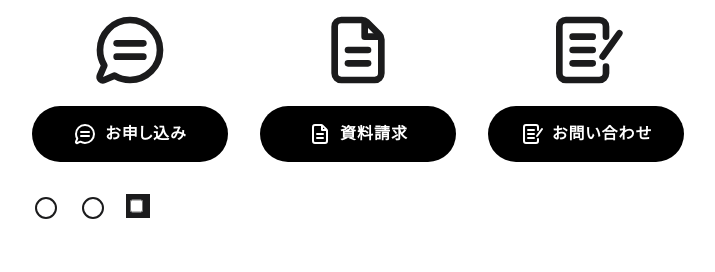
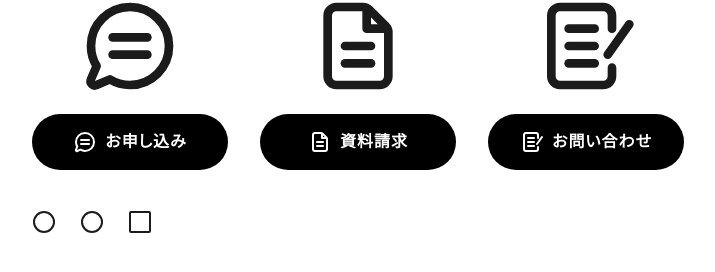
Before and after one commit to tarojono/ctaicon_test, a plain HTML site: page index.html in a window 1280 px wide. Shown: the part 330-602 px from the top of the page, without its empty margins (282-997 px from the left). Drawn offline with nearby package versions, Linux system fonts and the light colour scheme; a web font is replaced by a local one.

Commit message:
Add files via upload

```diff
--- a/style.css
+++ b/style.css
@@ -124,8 +124,8 @@ h5{
 }
 
 .button-L{
-  width: 80px;
-  height: 80px;
+  width: 104pxpx;
+  height: 104px;
 
 }
 
@@ -162,18 +162,20 @@ h5{
 
 .control-group{
   display: flex;
-  align-items: flex-start;
-  justify-content: flex-start;
-  gap: 23px;
+  align-items: center;
+  justify-content: center;
+  margin-top: 8px;
+  height: 24px;
+  gap: 24px;
 }
 
 .radio-container {
-  display: flex;
   position: relative;
-  width: 24px;
-  height: 24px;
+  width:24px;
+  height:24px;
   cursor: pointer;
   user-select: none;
+
 }
 
 .radio-container input {
@@ -184,8 +186,8 @@ h5{
 
 .radio-checkmark {
   position: absolute;
-  top: 3px;
-  left: 3px;
+  top: 1px;
+  left: 1px;
   height: 18px;
   width: 18px;
   background-color: #ffffff;
@@ -225,16 +227,81 @@ h5{
 
 .checkbox-container{
   display: flex;
+  justify-content: center;
+  align-items: center;
   position: relative;
   width: 24px;
   height: 24px;
   cursor: pointer;
   user-select: none;
-  background-color: #1b1b1c;
+
 }
 
-.checkbox{
+.checkbox-container input {
+
+  opacity: 0;
+}
+
+.checkbox-container input:checked ~ .checkmark {
   width: 18px;
   height: 18px;
-  background-color: blueviolet;
+  border-color: #1B1B1C;
+  background-color: #1b1b1c; /* ここで背景色を設定 */
+  border-radius: 2px;
+  opacity: 0; /* 初期状態では透明 */
+  animation: opacityEffect 200ms cubic-bezier(0.3, 0, 0, 1) forwards; /* アニメーション適用 */
+
 }
+
+
+.checkmark {
+  position: absolute;
+  width: 18px;
+  height: 18px;
+  background-color: #FFF;
+  border: 2px solid #1b1b1c;
+  border-radius: 2px;
+  /* 初期状態では疑似要素を表示しないため、ここではopacityを設定しない */
+}
+
+.checkmark-mark{
+  position: absolute;
+  margin: 0px;
+  padding: ;
+  top: -3px;
+  left: -3px;
+  width: 24px;
+  height: 24px;
+  fill: none;
+}
+
+
+
+.checkbox-container input:checked ~ .checkmark .path {
+  stroke: #ffffff;
+  stroke-width: 2;
+  stroke-linecap: round; /* ストロークの先を丸くする */
+  stroke-linejoin: round;
+  stroke-dasharray: 29; /* パスの全長に相当する値 */
+  stroke-dashoffset: 29; /* アニメーション開始時の値 */
+  animation: draw 400ms cubic-bezier(0.3, 0, 0, 1) forwards; /* ここでアニメーションを適用 */
+}
+
+
+@keyframes opacityEffect {
+  from {
+    opacity: 0;
+  }
+  to {
+    opacity: 1;
+  }
+}
+
+@keyframes draw {
+  from {
+    stroke-dashoffset: 29; /* ここでパスの全長を指定 */
+  }
+  to {
+    stroke-dashoffset: 0;
+  }
+} */
```
